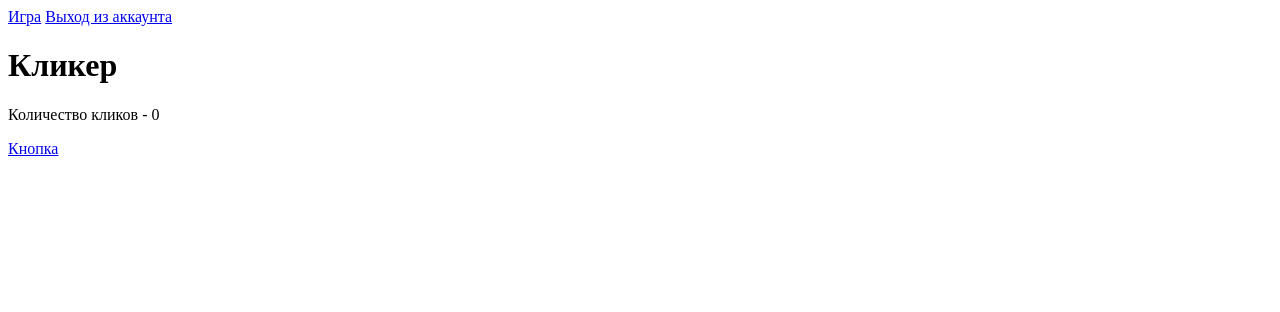
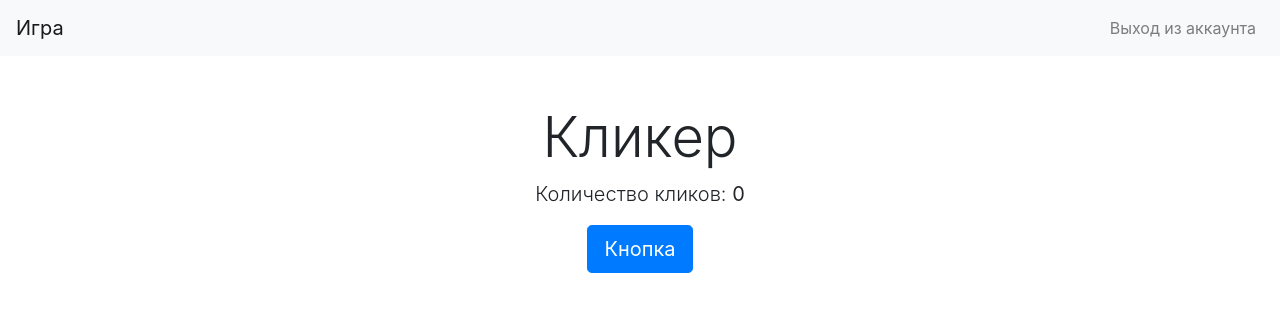
Before and after one commit to FedFedavi/VD09, a Flask app: page / in a window 1280 px wide. Shown: the top 312 px of the page. Run offline with Flask 3, Linux system fonts and the light colour scheme; the visitor is signed in with stand-in values (Sample User, id 1); some libraries are stand-ins or nearby versions.

Commit message:
visual change

```diff
--- a/app/templates/base.html
+++ b/app/templates/base.html
@@ -2,33 +2,56 @@
 <html lang="en">
 <head>
     <meta charset="UTF-8">
+    <meta name="viewport" content="width=device-width, initial-scale=1.0">
     <title>Title</title>
+    <!-- Подключение Bootstrap через CDN -->
+    <link href="https://stackpath.bootstrapcdn.com/bootstrap/4.5.2/css/bootstrap.min.css" rel="stylesheet">
 </head>
 <body>
 
-<nav>
-    <a href="{{ url_for('index') }}">Игра</a>
-    {% if current_user.is_authenticated %}
-    <a href="{{ url_for('logout') }}">Выход из аккаунта</a>
-    {% else %}
-    <a href="{{ url_for('login') }}">Вход в аккаунт</a>
-    <a href="{{ url_for('register') }}">Регистрация</a>
-    {% endif %}
+<nav class="navbar navbar-expand-lg navbar-light bg-light">
+    <a class="navbar-brand" href="{{ url_for('index') }}">Игра</a>
+    <div class="collapse navbar-collapse">
+        <ul class="navbar-nav ml-auto">
+            {% if current_user.is_authenticated %}
+            <li class="nav-item">
+                <a class="nav-link" href="{{ url_for('logout') }}">Выход из аккаунта</a>
+            </li>
+            {% else %}
+            <li class="nav-item">
+                <a class="nav-link" href="{{ url_for('login') }}">Вход в аккаунт</a>
+            </li>
+            <li class="nav-item">
+                <a class="nav-link" href="{{ url_for('register') }}">Регистрация</a>
+            </li>
+            {% endif %}
+        </ul>
+    </div>
 </nav>
 
-<div>
+<div class="container mt-4">
     {% with messages = get_flashed_messages(with_categories=true) %}
         {% if messages %}
-            {% for categories, message in messages %}
-                <div>{{ message }}</div>
+            {% for category, message in messages %}
+                <div class="alert alert-{{ category }} alert-dismissible fade show" role="alert">
+                    {{ message }}
+                    <button type="button" class="close" data-dismiss="alert" aria-label="Close">
+                        <span aria-hidden="true">&times;</span>
+                    </button>
+                </div>
             {% endfor %}
         {% endif %}
     {% endwith %}
 </div>
-<div>
+
+<div class="container mt-4">
     {% block content %}
     {% endblock %}
 </div>
 
+<!-- Подключение JS Bootstrap и jQuery через CDN -->
+<script src="https://code.jquery.com/jquery-3.5.1.slim.min.js"></script>
+<script src="https://cdn.jsdelivr.net/npm/@popperjs/core@2.9.2/dist/umd/popper.min.js"></script>
+<script src="https://stackpath.bootstrapcdn.com/bootstrap/4.5.2/js/bootstrap.min.js"></script>
 </body>
 </html>
--- a/app/templates/index.html
+++ b/app/templates/index.html
@@ -1,6 +1,9 @@
 {% extends 'base.html' %}
+
 {% block content %}
-    <h1>Кликер</h1>
-    <p>Количество кликов - {{ current_user.clicks }}</p>
-    <a href="{{ url_for('click') }}">Кнопка</a>
+<div class="text-center mt-5">
+    <h1 class="display-4">Кликер</h1>
+    <p class="lead">Количество кликов: <strong>{{ current_user.clicks }}</strong></p>
+    <a href="{{ url_for('click') }}" class="btn btn-primary btn-lg">Кнопка</a>
+</div>
 {% endblock %}
```
Also changed, not shown: app/templates/login.html (+14 -9 lines), app/templates/register.html (+17 -12 lines).
